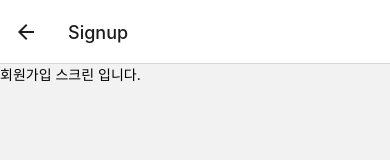
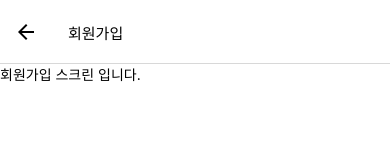
Before and after one commit to mgeekim/react-native-app, a React Native app in the folder app/front/: screen /Signup in a window 390 px wide. Shown: the top 160 px of the page. Built offline with nearby package versions, Linux system fonts and the light colour scheme.

Commit message:
[2-6] Add screen options

```diff
--- a/app/front/src/navigations/stack/AuthStackNavigator.tsx
+++ b/app/front/src/navigations/stack/AuthStackNavigator.tsx
@@ -16,13 +16,42 @@ const Stack = createStackNavigator<AuthStackParamList>();
 
 function AuthStackNavigator() {
   return (
-    <Stack.Navigator>
+    <Stack.Navigator
+      screenOptions={{
+        cardStyle: {
+          backgroundColor: 'white',
+        },
+        headerStyle: {
+          backgroundColor: 'white',
+          shadowColor: 'white',
+        },
+        headerTitleStyle: {
+          fontSize: 15,
+        },
+        headerTintColor: 'black',
+      }}>
       <Stack.Screen
         name={authNavigations.AUTH_HOME}
         component={AuthHomScreen}
+        options={{
+          headerTitle: '',
+          headerShown: false,
+        }}
       />
-      <Stack.Screen name={authNavigations.LOGIN} component={LoginScreen} />
-      <Stack.Screen name={authNavigations.SIGNUP} component={SignupScreen} />
+      <Stack.Screen
+        name={authNavigations.LOGIN}
+        component={LoginScreen}
+        options={{
+          headerTitle: '로그인',
+        }}
+      />
+      <Stack.Screen
+        name={authNavigations.SIGNUP}
+        component={SignupScreen}
+        options={{
+          headerTitle: '회원가입',
+        }}
+      />
     </Stack.Navigator>
   );
 }
```
